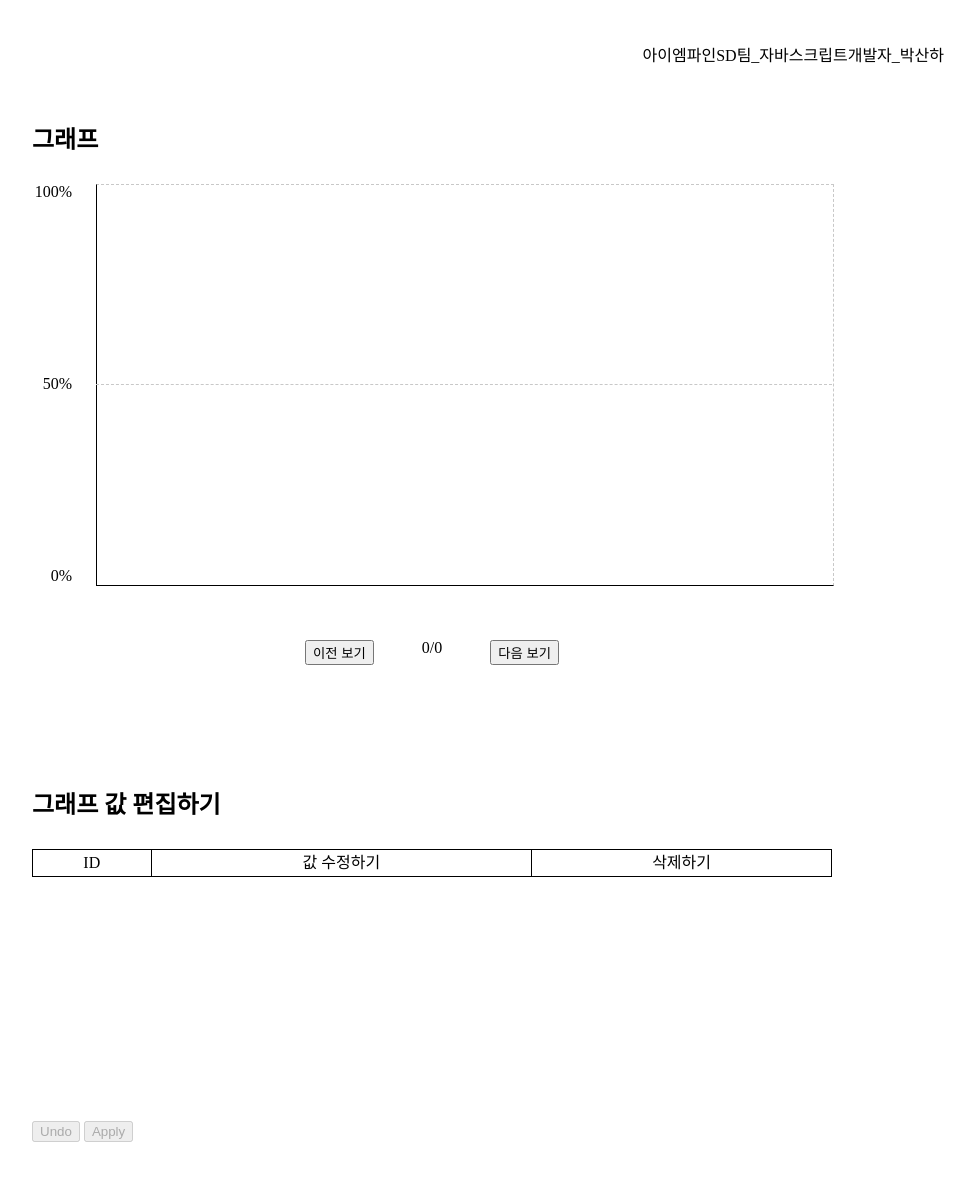
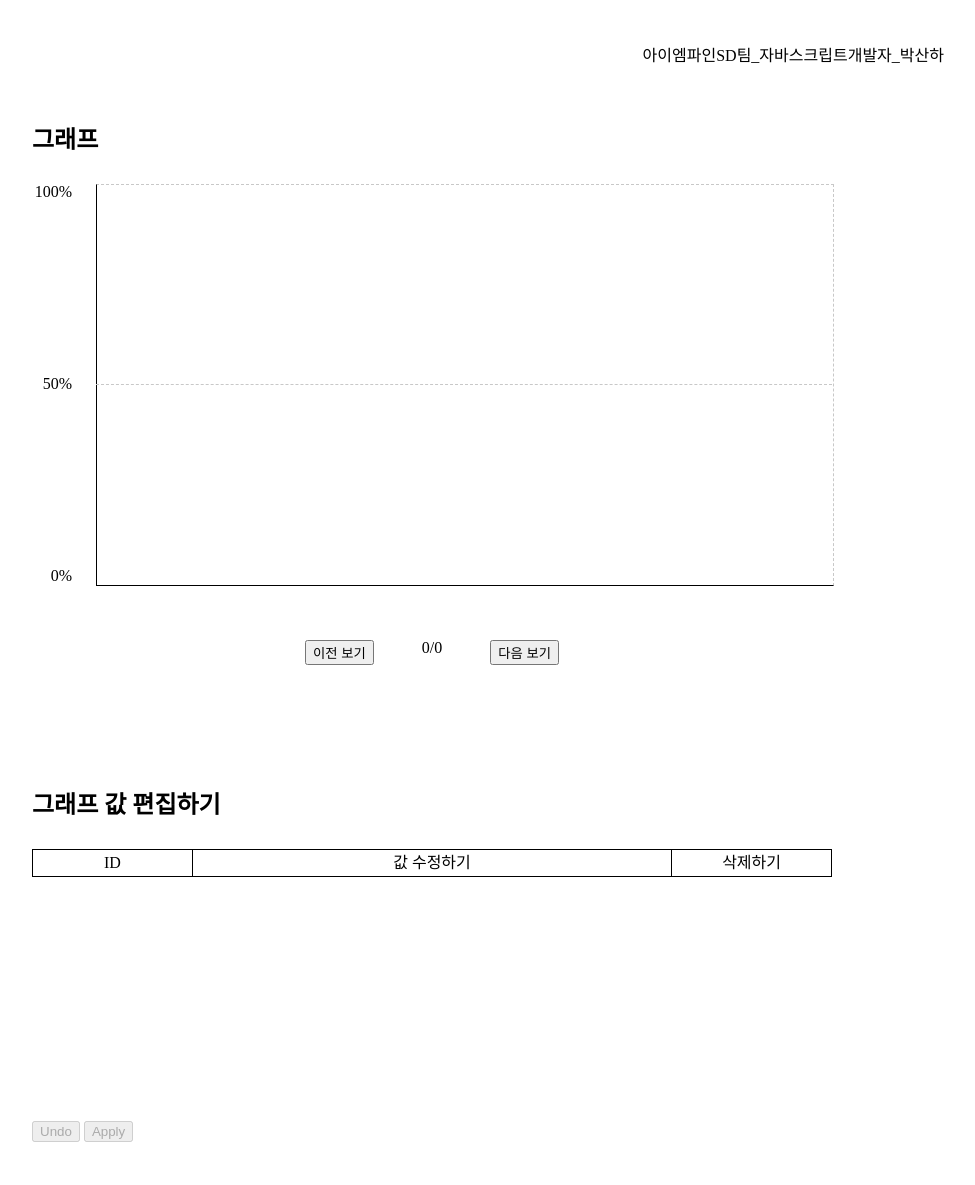
Before and after one commit to heftyCornerstone/JS-bar-chart, a plain HTML site: page src/index.html in a window 1280 px wide. Shown: the top 1185 px of the page, without its empty margins (208-1183 px from the left). Drawn offline with Linux system fonts and the light colour scheme.

Commit message:
style : 데이터 테이블 표 너비 고정, 경고 문구 공간 확보

```diff
--- a/src/index.css
+++ b/src/index.css
@@ -156,7 +156,7 @@ h3 {
 /*--------------------------------범용--------------------------------*/
 .error-alert-txt {
   margin-top: 1rem;
-  min-height: 1rem;
+  min-height: 1.5rem;
   line-height: 1.5rem;
   color: rgb(195, 39, 39);
   opacity: 0;
@@ -259,6 +259,15 @@ td {
 td {
   padding: 0.3rem;
 }
+.thead-id-column{
+  width: 20%;
+}
+.thead-edit-column{
+  width: 60%
+}
+.thead-delete-column{
+  width: 20%
+}
 
 .data-table-container {
   margin-bottom: 2rem;
--- a/src/index.html
+++ b/src/index.html
@@ -62,9 +62,9 @@
             <table id="data-table">
               <thead>
                 <tr>
-                  <td>ID</td>
-                  <td>값 수정하기</td>
-                  <td>삭제하기</td>
+                  <td class="thead-id-column">ID</td>
+                  <td class="thead-edit-column">값 수정하기</td>
+                  <td class="thead-delete-column">삭제하기</td>
                 </tr>
               </thead>
               <tbody class="data-table-body"></tbody>
```
